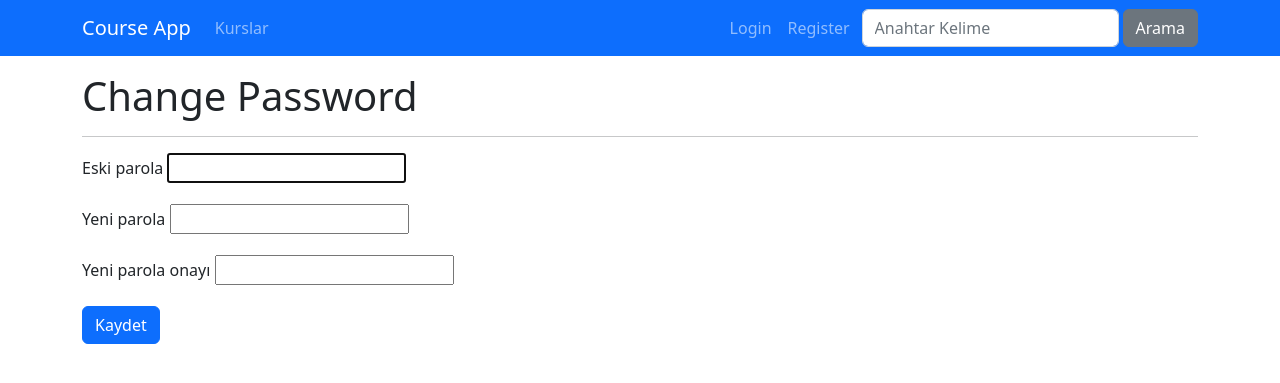
After one commit to gonulpolat/Django-ile-Web-Gelistirme-Sadik-Turan, a Django app: page /account/change-password in a window 1280 px wide. The commit adds this page. Shown: the top 383 px of the page. Run offline with Django 4.2, Linux system fonts and the light colour scheme; some libraries are stand-ins or nearby versions.

Commit message:
parola güncelleme formu oluşturuldu

```diff
--- /dev/null
+++ b/Account/templates/account/change_password.html
@@ -0,0 +1,33 @@
+{% extends "layout.html" %}
+
+{% load static %}
+
+{% block css_files %}
+    <link rel="stylesheet" href=" {% static "courses/css/style.css" %} ">
+{% endblock css_files %}
+
+{% block page_title %}
+    Change Password
+{% endblock page_title %}
+
+{% block content %}
+    <div class="container mt-3">
+        <div class="row">
+            <div class="col-12">
+                <h1>Change Password</h1>
+                <hr>
+                <form method="POST" novalidate>
+                    {% csrf_token %}
+
+                    {% include "partials/_form.html" %}
+
+                    <button type="submit" class="btn btn-primary">Kaydet</button>
+                </form>
+            </div>
+        </div>
+    </div>
+{% endblock content %}
+
+{% block js_files %}
+    <script src="{% static "courses/js/script.js" %}"></script>
+{% endblock js_files %}
--- a/Account/urls.py
+++ b/Account/urls.py
@@ -6,5 +6,6 @@ from Account import views
 urlpatterns = [
     path('login', views.UserLogin, name='login'),
     path('register', views.UserRegister, name='register'),
-    path('logout', views.UserLogout, name='logout')
+    path('logout', views.UserLogout, name='logout'),
+    path('change-password', views.UserChangePassword, name='change_password'),
 ]
--- a/Account/views.py
+++ b/Account/views.py
@@ -1,6 +1,6 @@
 from django.contrib import messages
-from django.contrib.auth import authenticate, login, logout
-from django.contrib.auth.forms import UserCreationForm
+from django.contrib.auth import authenticate, login, logout, update_session_auth_hash
+from django.contrib.auth.forms import PasswordChangeForm
 from django.shortcuts import redirect, render
 
 from Account.forms import LoginUserForm, NewUserForm
@@ -68,3 +68,22 @@ def UserLogout(request):
     logout(request)
     messages.add_message(request, messages.SUCCESS, 'You have successfully logged out')
     return redirect("index")
+
+def UserChangePassword(request):
+
+    if request.method == "POST":
+        form = PasswordChangeForm(user=request.user, data=request.POST)
+
+        if form.is_valid():
+            user = form.save()
+            update_session_auth_hash(request, user)
+            messages.add_message(request, messages.SUCCESS, 'You have successfully changed your password. Please login again')
+            logout(request)
+            return redirect("login")
+        else:
+            messages.add_message(request, messages.ERROR, 'Invalid password change')
+            return render(request, 'account/change_password.html', {"form": form})
+
+    form = PasswordChangeForm(user=request.user)
+
+    return render(request, 'account/change_password.html', {"form": form})
--- a/templates/partials/_nav.html
+++ b/templates/partials/_nav.html
@@ -28,6 +28,9 @@
                         <a href="#" class="nav-link">Hoş geldin, {{user.username}} </a>
                     </li>
                     <li class="nav-item">
+                        <a href="{% url "change_password" %}" class="nav-link">Parola Güncelle</a>
+                    </li>
+                    <li class="nav-item">
                         <a href="{% url "logout" %}" class="nav-link">Logout</a>
                     </li>
                 {% else %}
```
Also changed, not shown: db.sqlite3.
